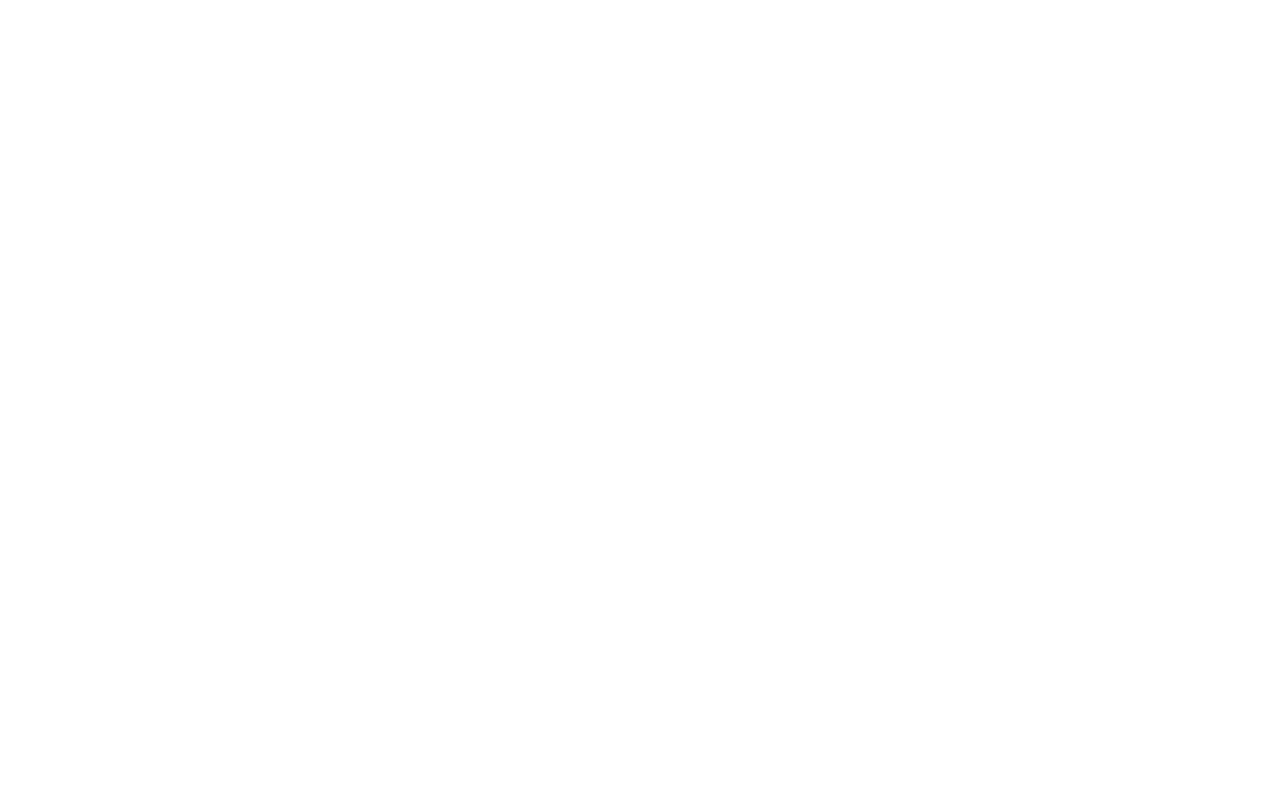
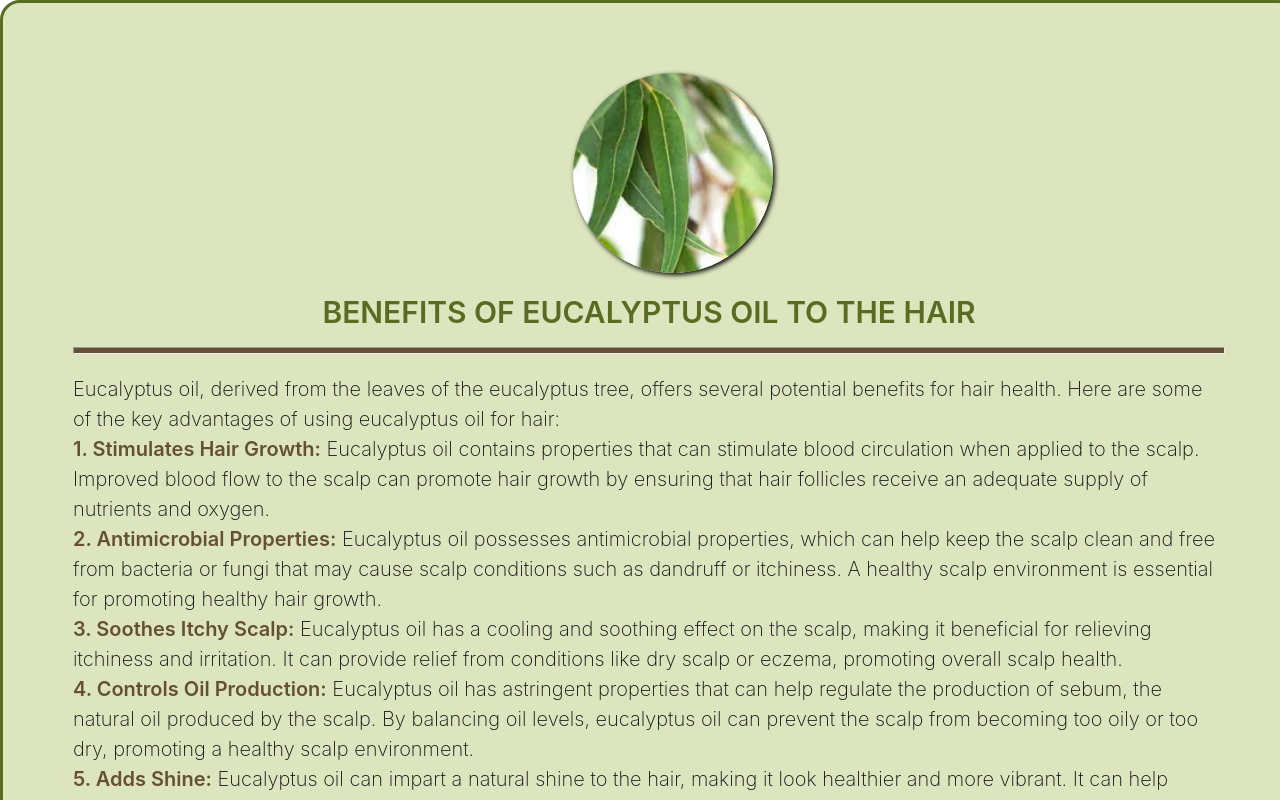
Before and after one commit to eniolaSamuel/CocoalateOil, a React (Create React App) app in the folder WebstormProjects/cocoalate_hair_oil/: page /ingredients/eucalyptusOilBenefits in a window 1280 px wide. Before the commit this address had no page. Shown: the top 800 px of the page. Built offline with nearby package versions, Linux system fonts and the light colour scheme.

Commit message:
ingredient first phase commit

```diff
--- a/WebstormProjects/cocoalate_hair_oil/src/App.js
+++ b/WebstormProjects/cocoalate_hair_oil/src/App.js
@@ -6,6 +6,7 @@
 import {ArganOil} from "./views/IngredientBreakdown/ArganOil";
 import {CastorOil} from "./views/IngredientBreakdown/CastorOil";
 import {CoconutOil} from "./views/IngredientBreakdown/CoconutOil";
+import {EucalyptusOil} from "./views/IngredientBreakdown/EucalyptusOil";
 
 function App() {
   return (
@@ -15,10 +16,11 @@
             <Route path="/" element={<LandingPage />} />
             <Route path="/aboutUsPage" element={<AboutUs />} />
             <Route path="/ingredients" element={<Ingredients />} />
-            <Route path="/amlaBenefits" element={<AmlaOil />} />
-            <Route path="/arganBenefits" element={<ArganOil />} />
-            <Route path="/castorBenefits" element={<CastorOil />} />
-            <Route path="/coconutOilBenefits" element={<CoconutOil />} />
+            <Route path="/ingredients/amlaBenefits" element={<AmlaOil />} />
+            <Route path="/ingredients/arganBenefits" element={<ArganOil />} />
+            <Route path="/ingredients/castorBenefits" element={<CastorOil />} />
+            <Route path="/ingredients/coconutOilBenefits" element={<CoconutOil />} />
+            <Route path="/ingredients/eucalyptusOilBenefits" element={<EucalyptusOil />} />
           </Routes>
         </BrowserRouter>
       </>
--- /dev/null
+++ b/WebstormProjects/cocoalate_hair_oil/src/styles/IngredientBreakdown/EucalyptusOil.css
@@ -0,0 +1,48 @@
+.eucalyptus-frame{
+    width: 90%;
+    border: 3px solid #596D22;
+    border-radius: 20px;
+    background-color: #DCE5BE;
+    padding:70px;
+}
+
+.eucalyptus-frame h1{
+    font-size: 30px;
+    font-weight: 600;
+    line-height: 30px;
+    text-align: center;
+    color: #596D22;
+}
+
+.eucalyptus-frame span{
+    font-size: 20px;
+    font-weight: 600;
+    line-height: 30px;
+    text-align: center;
+    color: #655033;
+}
+
+.eucalyptus-frame hr{
+    height: 5px;
+    background-color: #655033;
+}
+
+.eucalyptus-frame p{
+    font-size: 20px;
+    font-weight: 200;
+    line-height: 30px;
+    text-align: left;
+    color: #111014;
+}
+
+.eucalyptus-frame br{
+    margin-bottom: 40px;
+}
+
+.eucalyptus-frame img{
+    border-radius: 50%;
+    width: 200px;
+    height: 200px;
+    box-shadow: 2px 2px 5px 0px rgba(0, 0, 0, 1);
+    margin-left: 500px;
+}
--- /dev/null
+++ b/WebstormProjects/cocoalate_hair_oil/src/views/IngredientBreakdown/EucalyptusOil.jsx
@@ -0,0 +1,39 @@
+import React from "react";
+import Eucalyptus from "../../assets/image/svg/eucalypyus.svg"
+import "../../styles/IngredientBreakdown/EucalyptusOil.css"
+export const EucalyptusOil = () =>{
+    return(
+        <div className="eucalyptus-frame">
+
+            <img src={Eucalyptus} alt={Eucalyptus}/>
+
+            <h1>BENEFITS OF EUCALYPTUS OIL TO THE HAIR</h1>
+            <hr/>
+            <p>
+                Eucalyptus oil, derived from the leaves of the eucalyptus tree, offers several potential benefits for hair health. Here are some of the key advantages of using eucalyptus oil for hair:
+                <br/>
+
+                <span>1. Stimulates Hair Growth:</span> Eucalyptus oil contains properties that can stimulate blood circulation when applied to the scalp. Improved blood flow to the scalp can promote hair growth by ensuring that hair follicles receive an adequate supply of nutrients and oxygen.
+                <br/>
+
+                <span>2. Antimicrobial Properties:</span> Eucalyptus oil possesses antimicrobial properties, which can help keep the scalp clean and free from bacteria or fungi that may cause scalp conditions such as dandruff or itchiness. A healthy scalp environment is essential for promoting healthy hair growth.
+                <br/>
+
+                <span>3. Soothes Itchy Scalp:</span> Eucalyptus oil has a cooling and soothing effect on the scalp, making it beneficial for relieving itchiness and irritation. It can provide relief from conditions like dry scalp or eczema, promoting overall scalp health.
+                <br/>
+
+                <span>4. Controls Oil Production:</span> Eucalyptus oil has astringent properties that can help regulate the production of sebum, the natural oil produced by the scalp. By balancing oil levels, eucalyptus oil can prevent the scalp from becoming too oily or too dry, promoting a healthy scalp environment.
+                <br/>
+
+                <span>5. Adds Shine:</span> Eucalyptus oil can impart a natural shine to the hair, making it look healthier and more vibrant. It can help smooth the hair cuticles, reducing frizz and flyaways, and giving the hair a sleek appearance.
+                <br/>
+
+                <span>6. Reduces Hair Odor:</span> The refreshing scent of eucalyptus oil can help mask unpleasant odors that may arise from sweat or environmental factors. Using eucalyptus oil in hair care products or as a scalp treatment can leave the hair smelling fresh and clean.
+                <br/>
+
+                <span>7. Improves Scalp Circulation:</span> Massaging eucalyptus oil into the scalp can help improve circulation, which in turn promotes the delivery of nutrients to the hair follicles. This can result in healthier, stronger hair growth over time.
+                <br/>
+               </p>
+        </div>
+    )
+}
--- a/WebstormProjects/cocoalate_hair_oil/src/views/Ingredients.jsx
+++ b/WebstormProjects/cocoalate_hair_oil/src/views/Ingredients.jsx
@@ -26,28 +26,30 @@
                 <p>***click on images for more information***</p>
                 <div className="ingredients-set">
                     <div className="Amala-frame">
-                        <a href={"/amlaBenefits"}><img src={Amla} alt={Amla}/></a>
+                        <a href={"/ingredients/amlaBenefits"}><img src={Amla} alt={Amla}/></a>
                         <p>Amla Oil</p>
                     </div>
 
                     <div className="Argan-frame">
-                        <a href={"/arganBenefits"}><img src={Argan} alt={Argan}/></a>
+                        <a href={"/ingredients/arganBenefits"}><img src={Argan} alt={Argan}/></a>
                         <p>Argan Oil</p>
                     </div>
 
                     <div className="Castor-frame">
-                        <a href={"/castorBenefits"}><img src={Castor} alt={Castor}/></a>
+                        <a href={"/ingredients/castorBenefits"}><img src={Castor} alt={Castor}/></a>
                         <p>Black Castor Oil</p>
                     </div>
 
                     <div className="Coconut-frame">
-                        <a href={"/coconutOilBenefits"}><img src={Coconut} alt={Coconut}/></a>
+                        <a href={"/ingredients/coconutOilBenefits"}><img src={Coconut} alt={Coconut}/></a>
                         <p>Coconut Oil</p>
                     </div>
+
                     <div className="Eucalyptus-frame">
-                        <a href={"/"}><img src={Eucalyptus} alt={Eucalyptus}/></a>
+                        <a href={"/ingredients/eucalyptusOilBenefits"}><img src={Eucalyptus} alt={Eucalyptus}/></a>
                         <p>Eucalyptus Oil</p>
                     </div>
+
                     <div className="Fenugreek-frame">
                         <a href={"/"}><img src={Fenugreek} alt={Fenugreek}/></a>
                         <p>Fenugreek Oil</p>
```
